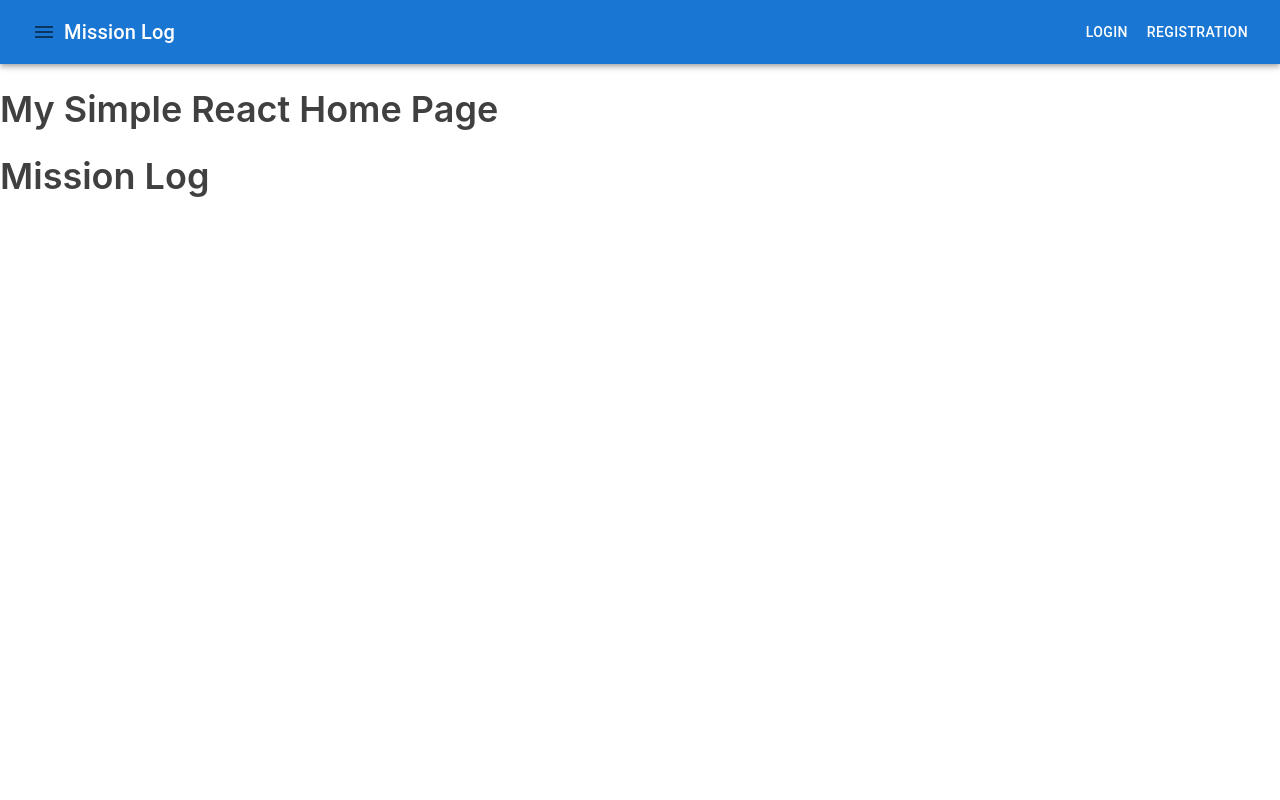
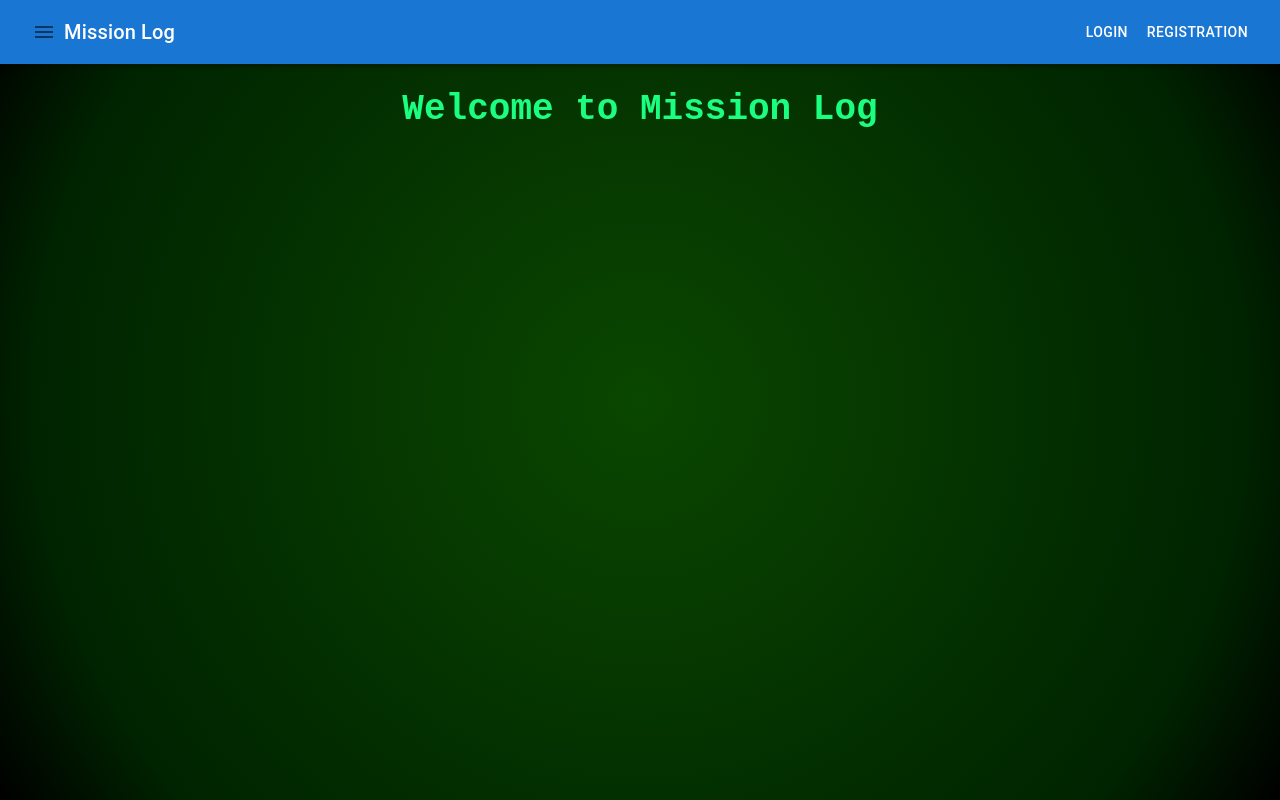
Before and after one commit to ianmccurry11/TODO_List, a React (Create React App) app in the folder react-frontend/: page / in a window 1280 px wide. Built offline with nearby package versions, Linux system fonts and the light colour scheme.

Commit message:
Change landing page to align with theme

```diff
--- a/react-frontend/src/Home.js
+++ b/react-frontend/src/Home.js
@@ -1,16 +1,36 @@
-import React from 'react';
+import React, { useState, useEffect } from 'react';
 import ButtonAppBar from './Navbar';
 
-const HomePage = () => (
-  <>
-    <ButtonAppBar />
-    <header>
-      <h1>My Simple React Home Page</h1>
-    </header>
-    <main>
-      <h1>Mission Log</h1>
-    </main>
-  </>
-);
+const HomePage = () => {
+  const [text, setText] = useState('');
+  const fullText = 'Welcome to Mission Log';
+
+  useEffect(() => {
+    if (text.length < fullText.length) {
+      setTimeout(() => setText(fullText.slice(0, text.length + 1)), 100);
+    }
+  }, [text]);
+
+  return (
+    <div style={{
+      minHeight: '100vh',
+      backgroundImage: 'radial-gradient(circle at center, #0a4700 0%, #002400 80%, #000000 100%)',
+    }}
+    >
+      <ButtonAppBar />
+      <div style={{
+        display: 'flex',
+        flexDirection: 'column',
+        justifyContent: 'center',
+        alignItems: 'center',
+      }}
+      >
+        <main>
+          <h1 style={{ color: '#1bff80', fontFamily: '"Courier New", Courier, monospace' }}>{text}</h1>
+        </main>
+      </div>
+    </div>
+  );
+};
 
 export default HomePage;
```
